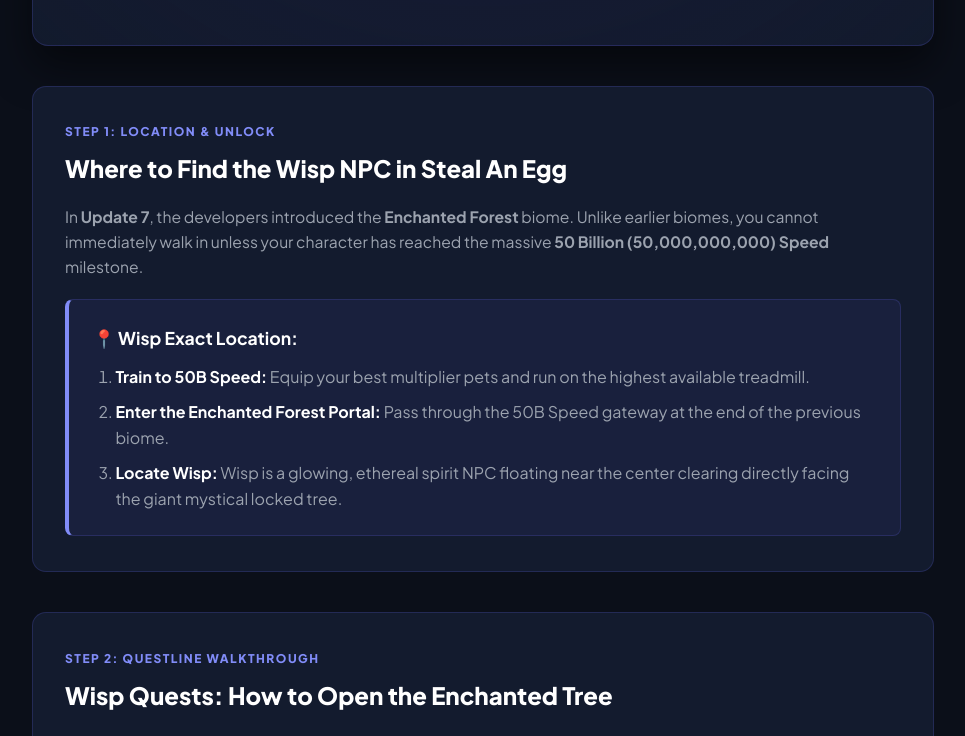
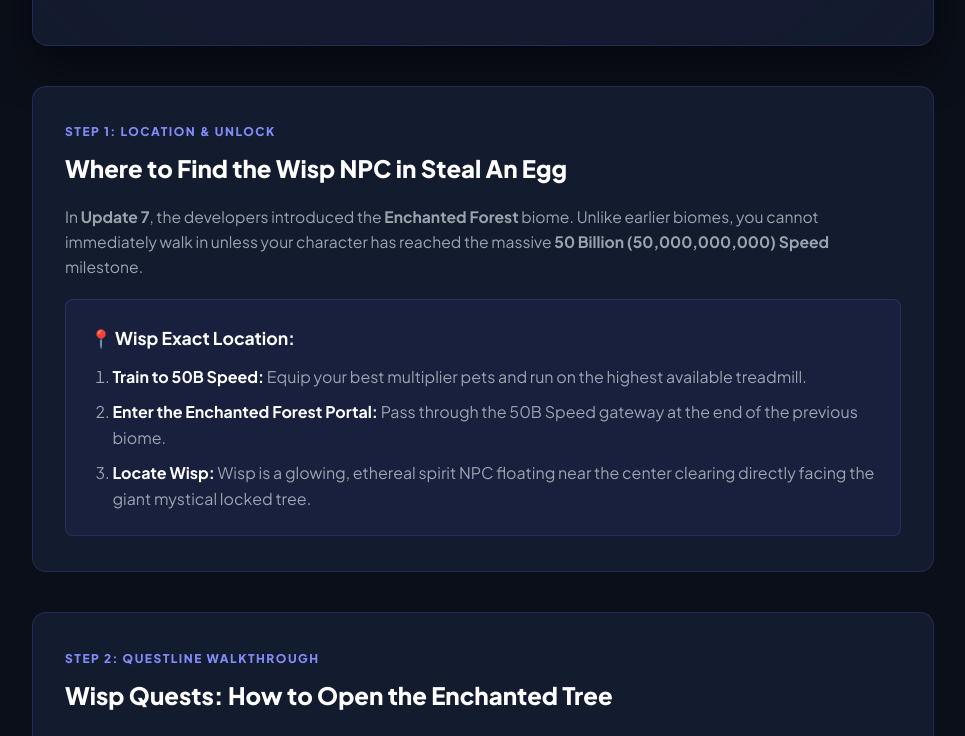
Before and after one commit to oprom0004/stealaneggwisp.com, a plain HTML site: page index.html in a window 1280 px wide. Shown: the part 550-1286 px from the top of the page, without its empty margins (157-1122 px from the left). Drawn offline with Linux system fonts and the light colour scheme.

Commit message:
Remove left border from guide callout box

```diff
--- a/style.css
+++ b/style.css
@@ -219,7 +219,6 @@
 .guide-callout-box {
   background: rgba(99, 102, 241, 0.08);
   border: 1px solid var(--border-color);
-  border-left: 4px solid var(--primary-magic);
   border-radius: 8px;
   padding: 1.5rem;
 }
```
